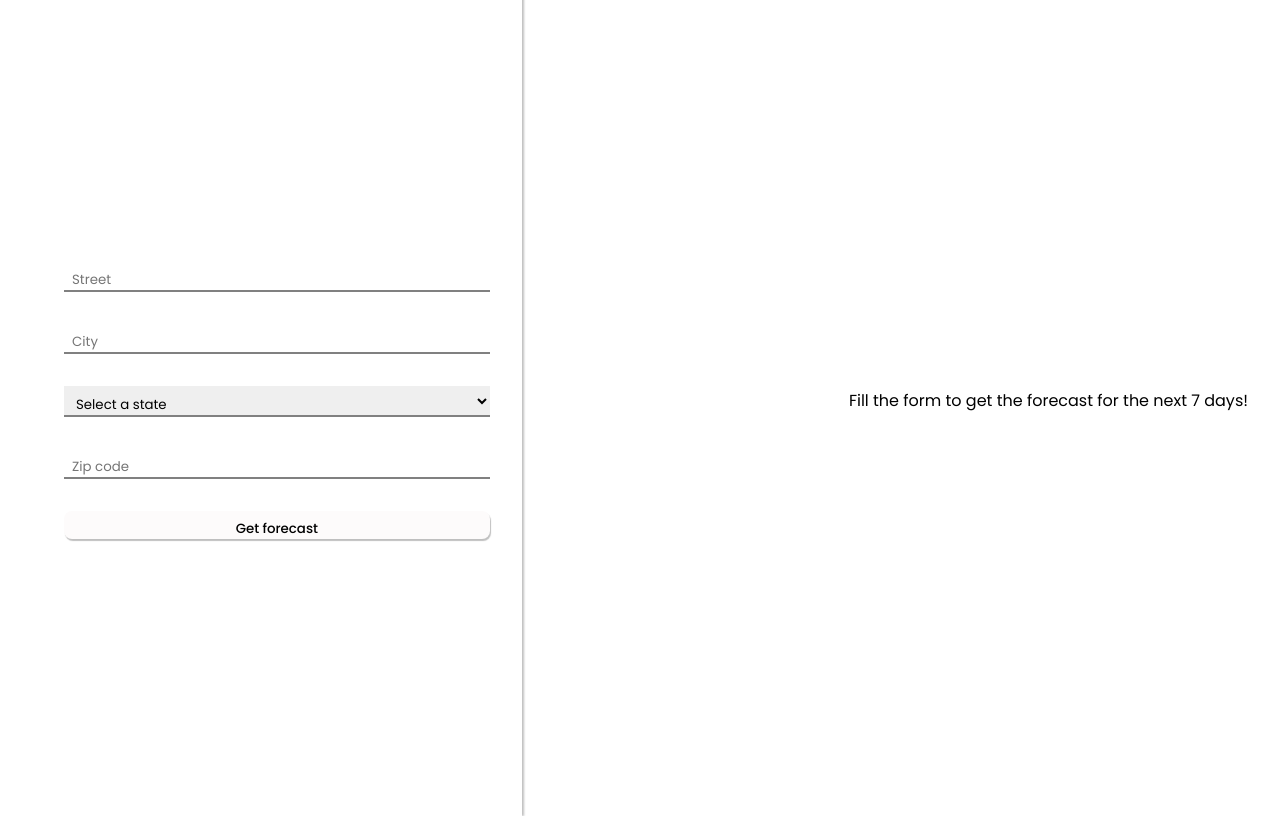
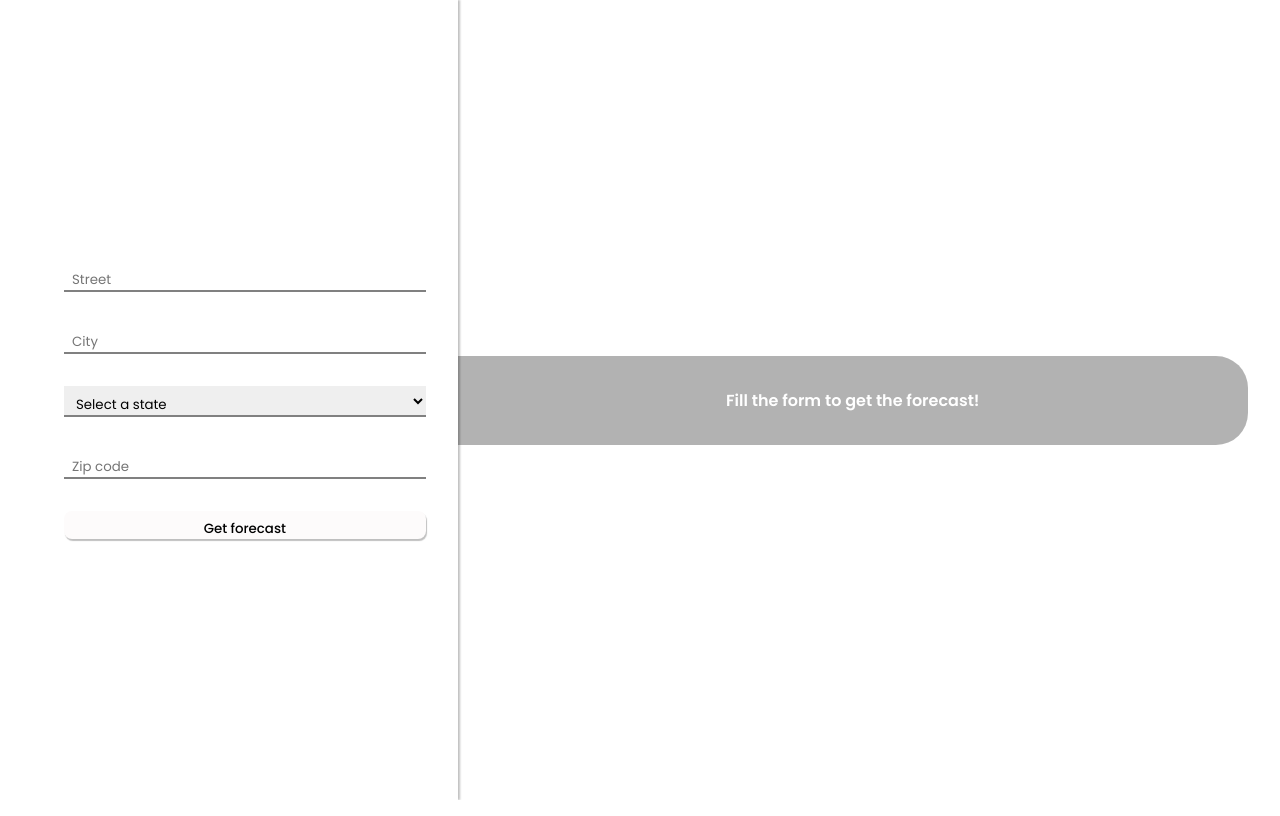
Before and after one commit to KevinWis/Weather, a React (Create React App) app: page / in a window 1280 px wide. Built offline with nearby package versions, Linux system fonts and the light colour scheme.

Commit message:
Feat: Adding styles to forecast component and fixing other styles

```diff
--- a/src/components/forecast/index.jsx
+++ b/src/components/forecast/index.jsx
@@ -1,8 +1,8 @@
-import axios from "axios";
 import { useState, useEffect } from "react";
 import { IoMdPartlySunny, IoMdSunny, IoMdRainy, IoMdThunderstorm, IoMdCloudy, IoMdSnow } from "react-icons/io"
+import { ForecastContainer, Message, UpperContainer, LowerContainer, PrimaryDate, DatesContainer, SecondaryDate } from "./style"
 
-const Forecast = ({ forecast, location, error }) => {
+const Forecast = ({ forecast, location, backgroundImage, error }) => {
     const [clock, setClock] = useState(new Date());
 
     useEffect(() => {
@@ -18,14 +18,14 @@ const Forecast = ({ forecast, location, error }) => {
 
     const convertToCelsius = (temp) => {
         const currentTemp = (temp - 32) / 1.8;
-        return currentTemp.toFixed(1);
+        return Math.round(currentTemp);
     }
 
     const filteredForecast = forecast?.filter((day) => {
-        if (forecast[0].name.toLowerCase() === "today") {
+        if (!forecast[1].name.toLowerCase().includes("night")) {
             return (day.number % 2 === 1) && day.number > 1;
         }
-        if (forecast[0].name.toLowerCase() === "tonight") {
+        else {
             return (day.number % 2 === 0) && day.number > 1 && day.number < 14;
         }
     })
@@ -37,7 +37,7 @@ const Forecast = ({ forecast, location, error }) => {
         if (name.includes("sunny")) return <IoMdSunny />
         if (name.includes("thunder")) return <IoMdThunderstorm />
         if (name.includes("snow")) return <IoMdSnow />
-        if (name.includes("rain") || name.includes("storm")) return <IoMdRainy />
+        if (name.includes("rain") || name.includes("storm") || name.includes("drizzle")) return <IoMdRainy />
         if (name.includes("cloud")) return <IoMdCloudy />
 
         return <IoMdSunny />;
@@ -46,57 +46,64 @@ const Forecast = ({ forecast, location, error }) => {
     const minutes = clock.getMinutes();
     const seconds = clock.getSeconds();
 
-    return <div className="outer container">
-        {filteredForecast && <div className="inner container">
-            {location && <div className="upperContainer">
+    return <ForecastContainer backgroundImage={backgroundImage}>
+        <div className="innerContainer">
+            {filteredForecast && !error && <div className="inner container">
+                {location && <UpperContainer>
                     <p className="location">
-                    <span>{location.city},</span>
+                        <span>{location.city}, </span>
                         <span>{location.state}</span>
                     </p>
                     <p className="clock">
-                    <span>{hours < 10 ? "0" + hours : hours}</span>:
-                    <span>{minutes < 10 ? "0" + minutes : minutes}</span>:
+                        <span>{hours < 10 ? "0" + hours : hours}:</span>
+                        <span>{minutes < 10 ? "0" + minutes : minutes}:</span>
                         <span>{seconds < 10 ? "0" + seconds : seconds}</span>
                     </p>
+                </UpperContainer>
+                }
+                <LowerContainer>
+                    <PrimaryDate>
+                        <div>
+                            {getIcon(forecast[0].shortForecast)}
                         </div>
-            }
-            <div className="lowerContainer">
-                <div className="first-date">
-                    <div className="icon">
+                        <div className="date-temp">
+                            <p className="date">Today</p>
+                            <p className="temp">
+                                <span>{forecast[0].temperature}°F</span>
+                                <span>{convertToCelsius(forecast[0].temperature)}°C</span>
+                            </p>
 
                         </div>
-                    <div className="date-temp">
-                        <h3>Today</h3>
-                        <span>{forecast[0].temperature}F</span>
-                        <span>{convertToCelsius(forecast[0].temperature)}C</span>
-                    </div>
-                </div>
-                <div className="following-dates">
+                    </PrimaryDate>
+                    <hr />
+                    <DatesContainer>
                         {filteredForecast.map((el, index) => {
-                        return <div key={index}>
-                            <h4>{el.name}</h4>
-                            <div className="date-temp">
-                                <div className="icon">
+                            return <SecondaryDate key={index}>
+                                <p className="date">{el.name.slice(0, 3)}</p>
+                                <div className="icon-temp">
+                                    <div >
                                         {getIcon(el.shortForecast)}
                                     </div>
-                                <span>{el.temperature}F</span>
-                                <span>{convertToCelsius(el.temperature)}C</span>
+                                    <p>{el.temperature}°F</p>
+                                    <p>{convertToCelsius(el.temperature)}°C</p>
                                 </div>
-                        </div>
+                            </SecondaryDate>
                         })}
-                </div>
-            </div>
+                    </DatesContainer>
+                </LowerContainer>
             </div>
             }
             {!error && !filteredForecast &&
-            <div>Fill the form to get the forecast for the next 7 days! </div>
+                <Message>Fill the form to get the forecast! </Message>
             }
             {error &&
-            <div>uh oh something went wrong.
-                Please certify that the address you added exists and it's correctly written
+                <Message>uh oh something went wrong.
+                    Please certify that the address you added exists.
+                </Message>
+            }
+
         </div>
-        }
-    </div>
+    </ForecastContainer>
 }
 
 export default Forecast
--- a/src/components/forecast/style.js
+++ b/src/components/forecast/style.js
@@ -0,0 +1,165 @@
+import styled from "styled-components"
+
+export const ForecastContainer = styled.div`
+    display: flex;
+    flex-direction: column;
+    align-items: center;
+    justify-content: center;
+
+    width:100%;
+
+
+    background-image: ${props => props.backgroundImage ? `url(${props.backgroundImage})` : "white"};
+    background-size: cover;
+    background-repeat: no-repeat;
+
+    position: relative;
+
+    color: white;
+    .innerContainer{
+        width:100%;
+        height:100%;
+        background-color: rgba(0,0,0,0.30);
+
+    }
+
+    @media(min-width: 768px) {
+        width:65%;
+        border-radius: 0 2rem 2rem 0;
+        .innerContainer{
+            border-radius: 0 2rem 2rem 0;
+        }
+    }
+`;
+export const UpperContainer = styled.div`
+    padding: 1rem 2rem;
+    .location,.clock{
+        font-size: 3.6rem;
+        font-weight: 600;
+        text-align: center;
+        line-break: auto;
+        word-break: break-all;
+    }
+    .clock{
+        font-size: 4.0rem;
+        font-weight: 600;
+        text-align: center;
+    }
+`
+export const LowerContainer = styled.div`
+        background-color: rgba(20,23,37,0.75);
+
+    hr{
+        background-color: white;
+        margin: 0 auto;
+        width: 100%;
+        max-width: 768px;
+    }
+    @media(min-width: 768px) {
+        border-radius: 0 0 2rem 0;
+    }
+`
+
+export const PrimaryDate = styled.div`
+    width: 100%;
+
+    display: flex;
+    flex-direction: row;
+    align-items: center;
+    justify-content: center;
+    text-align: center;
+
+    margin:0 auto;
+    padding: 1rem 0;
+
+    svg{
+        font-size: 8rem;
+    }
+    .date-temp{
+        display: flex;
+        flex-direction: column;
+        font-weight: 300;
+        .date{
+            font-size: 2rem;
+            margin: 0 1rem;
+            text-align: left;
+
+        }
+        .temp{
+            font-size: 1.6rem;
+            span{
+                margin: 0 1rem;
+            }
+        }
+    }
+`
+export const DatesContainer = styled.div`
+    display: flex;
+    flex-direction: column;
+    @media(min-width: 768px) {
+        flex-direction: row;
+    }
+
+`
+export const SecondaryDate = styled.div`
+    display: flex;
+    flex-direction: column;
+    align-items: center;
+    justify-content: space-around;
+
+    text-align: center;
+    flex: 1 1 0;
+
+    padding-bottom: 2rem;
+    padding-top: 1rem;
+
+    border-bottom: 1px solid rgba(255,255,255,0.35);
+
+    .date{
+        font-size: 1.6rem;
+    }
+    .icon-temp{
+        display: flex;
+        justify-content: space-between;
+        align-items: center;
+
+        p{
+            font-size: 1.4rem;
+        }
+    }
+
+    svg{
+        font-size:4rem;
+        }
+    p{
+     margin: 0 1rem;
+    }
+
+    @media(min-width: 768px) {
+        display: block;
+        .icon-temp{
+            display: block;
+        }
+
+        border: none;
+        svg{
+        font-size:7vw;
+        }
+    }
+
+    }
+    @media(min-width: 1440px) {
+        svg{
+        font-size:6rem;
+        }
+
+    }
+`
+
+export const Message = styled.p`
+    z-index: 1;
+    text-align: center;
+    margin: 2rem auto;
+    height: 100%;
+    font-weight: 600;
+`;
--- a/src/components/form/index.jsx
+++ b/src/components/form/index.jsx
@@ -22,7 +22,6 @@ const Form = ({ getCoordinates }) => {
     }
 
     return <FormContainer onSubmit={handleSubmit((data) => {
-        console.log(data)
         getCoordinates(data)
     })}>
         <div>
--- a/src/components/form/style.js
+++ b/src/components/form/style.js
@@ -7,6 +7,8 @@ export const FormContainer = styled.form`
     flex-direction: column;
 
     justify-content: center;
+
+    padding: 1rem 2rem;
 
     @media(min-width: 768px) {
         width: 35%;
@@ -26,7 +28,6 @@ const inputStyles = `
     width:100%;
     margin:1rem auto;
     padding: .5rem .5rem 0 .5rem;
-    box-sizing: border-box;
 `
 export const Input = styled.input`
     ${inputStyles}
--- a/src/index.css
+++ b/src/index.css
@@ -1,3 +1,6 @@
+*{
+    box-sizing: border-box;
+}
 body {
   margin: 0;
   font-family: -apple-system, BlinkMacSystemFont, 'Segoe UI', 'Roboto', 'Oxygen',
--- a/src/pages/homepage/index.jsx
+++ b/src/pages/homepage/index.jsx
@@ -62,7 +62,7 @@ const Homepage = () => {
 
     return <OuterContainer>
         <Form getCoordinates={getCoordinates} />
-        <Forecast forecast={forecast} location={location} error={error} backgroundImage={backgroundImage} />
+        <Forecast forecast={forecast} location={location} backgroundImage={backgroundImage} error={error} />
     </OuterContainer>
 }
 
--- a/src/pages/homepage/style.js
+++ b/src/pages/homepage/style.js
@@ -5,15 +5,16 @@ export const OuterContainer = styled.div`
     display:flex;
     flex-direction:column;
     align-items:center;
-    justify-content: space-between;
+    justify-content: flex-start;
 
-    max-width:1920px;
-    padding: 1rem 2rem;
+    max-width:1680px;
     margin: 0 auto;
     min-height: calc(100vh - 2rem);
 
     @media(min-width: 768px) {
         flex-direction:row;
-        height: calc(100vh - 2rem);
+        justify-content: space-between;
+        height: calc(100vh);
+        padding: 0 2rem;
     }
 `;
```
Also changed, not shown: public/manifest.json, public/robots.txt (deleted). Lines whose indentation alone changed are shown as unchanged.
